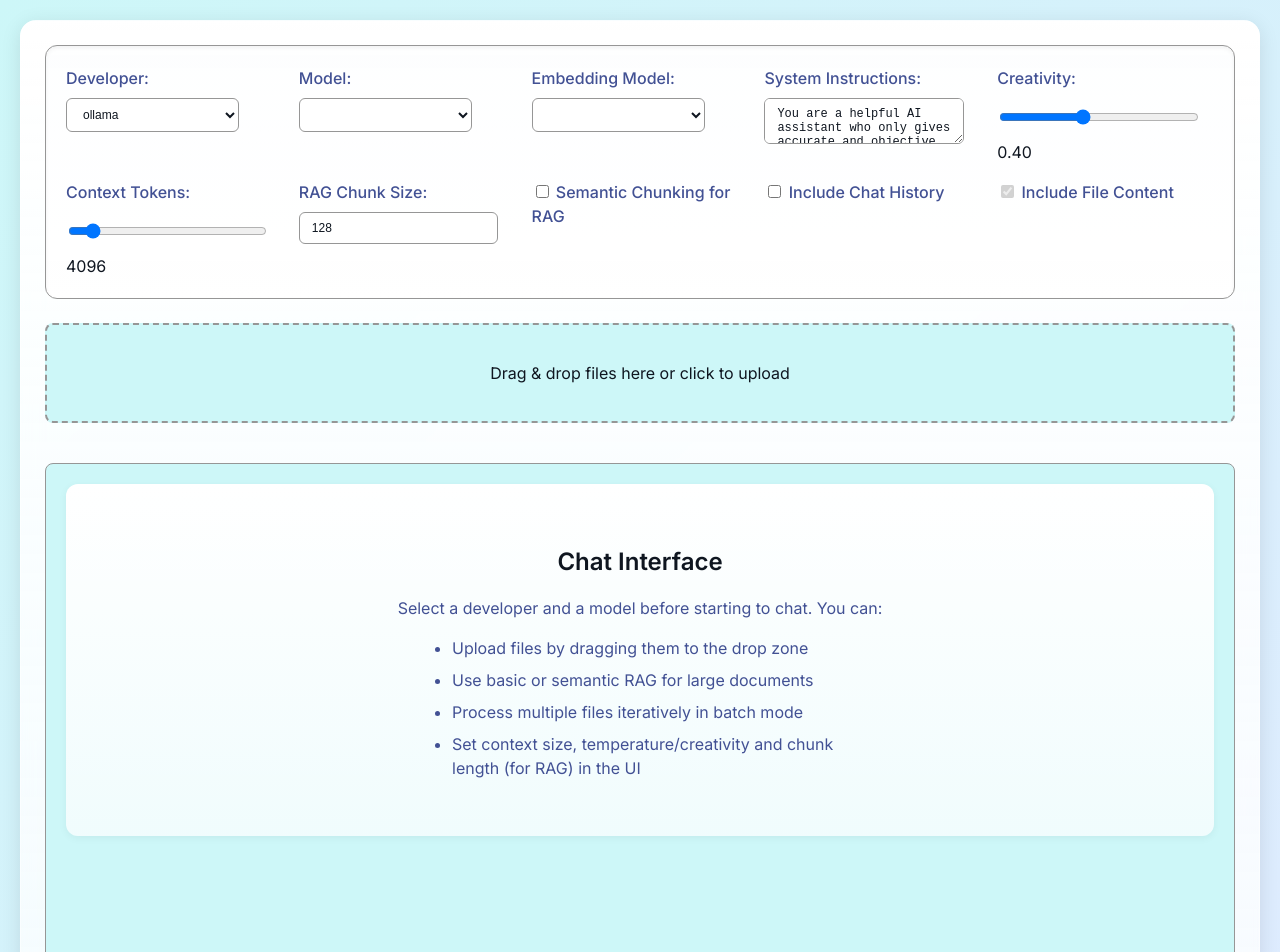
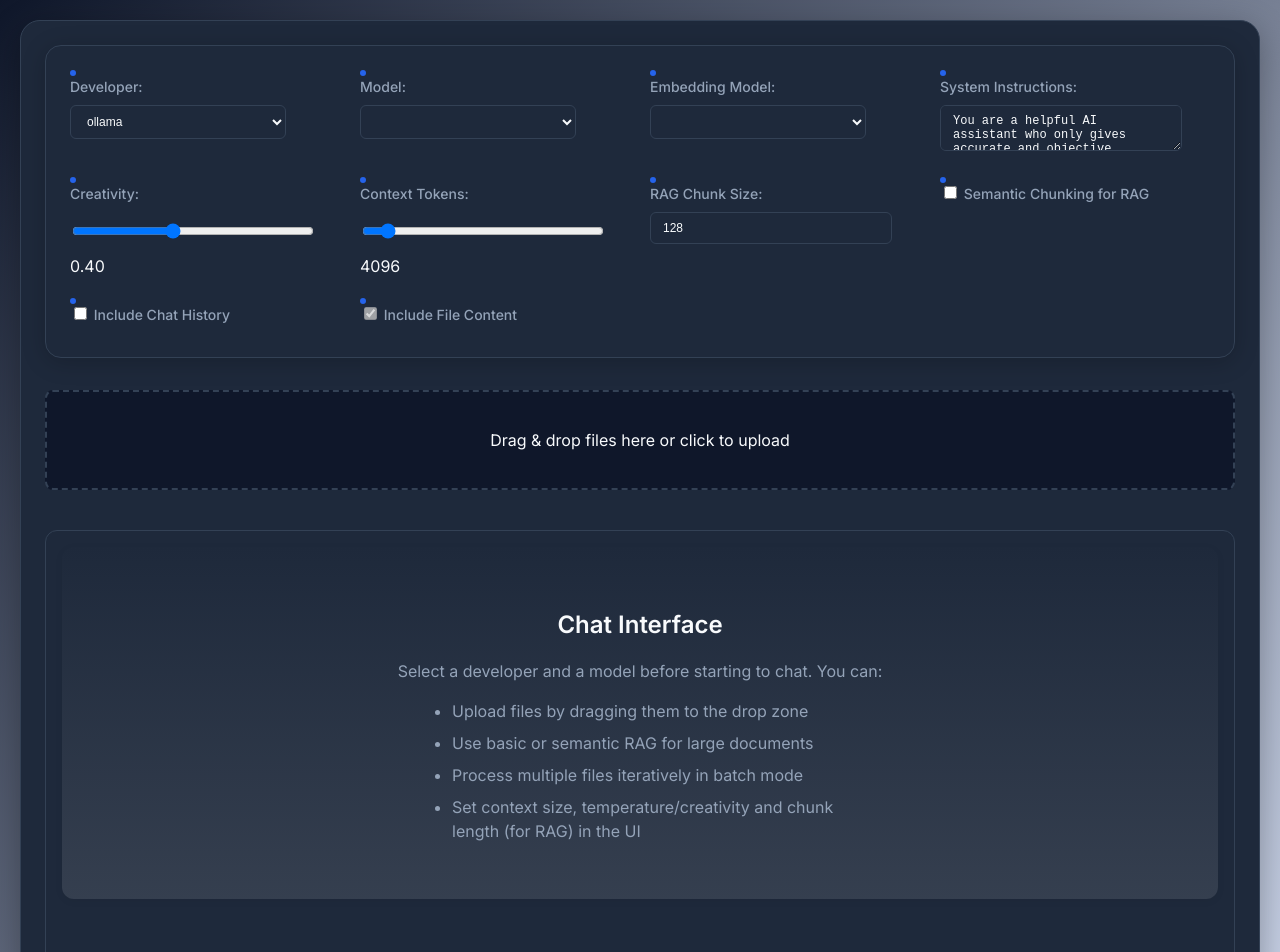
Before and after one commit to micahamd/localllama, a plain HTML site: page frontend/index.html in a window 1280 px wide. Shown: the top 952 px of the page. Drawn offline with nearby package versions, Linux system fonts and the light colour scheme; no server answers.

Commit message:
updated CSS

```diff
--- a/frontend/style.css
+++ b/frontend/style.css
@@ -1,16 +1,16 @@
 :root {
-    --primary-color: #92cad1;
-    --primary-hover: #6fe8ec;
-    --bg-color: #cdf7f8;
-    --card-bg: #ffffff;
-    --border-color: #969696;
-    --text-primary: #0f1620;
-    --text-secondary: #425194;
-    --metallic-light: #fdfeffbd;
-    --metallic-dark: #a0a1a1;
-    --message-user-bg: hwb(0 4% 96%);
-    --message-assistant-bg: #f3de80;
-    --message-assistant-border: #f0ad32;
+    --primary-color: #2563eb;
+    --primary-hover: #1d4ed8;
+    --bg-color: #0f172a;
+    --card-bg: #1e293b;
+    --border-color: #334155;
+    --text-primary: #f8fafc;
+    --text-secondary: #94a3b8;
+    --metallic-light: rgba(255, 255, 255, 0.1);
+    --metallic-dark: #64748b;
+    --message-user-bg: #2563eb;
+    --message-assistant-bg: #334155;
+    --message-assistant-border: #475569;
     --code-bg: #1e293b;
     --code-text: #e2e8f0;
 }
@@ -28,30 +28,54 @@ body {
 .container {
     max-width: 1200px;
     margin: 0 auto;
-    background: linear-gradient(to bottom, var(--card-bg), var(--metallic-light));
-    border-radius: 16px;
-    box-shadow: 0 4px 20px rgba(0, 0, 0, 0.1);
+    background: var(--card-bg);
+    border-radius: 20px;
+    box-shadow: 0 8px 32px rgba(0, 0, 0, 0.3);
     padding: 24px;
-    border: 1px solid rgba(255, 255, 255, 0.5);
-    backdrop-filter: blur(10px);
-    transition: all 0.3s ease;
+    border: 1px solid var(--border-color);
 }
 
-.container:hover {
-    transform: scale(1.005);
-    box-shadow: 0 6px 24px rgba(0, 0, 0, 0.15);
-}
 
 .controls {
     display: grid;
-    grid-template-columns: repeat(auto-fit, minmax(200px, 1fr));
-    gap: 16px;
-    margin-bottom: 24px;
-    padding: 20px;
-    background: linear-gradient(to bottom, var(--metallic-light), var(--card-bg));
-    border-radius: 12px;
+    grid-template-columns: repeat(auto-fit, minmax(240px, 1fr));
+    gap: 20px;
+    margin-bottom: 32px;
+    padding: 24px;
+    background: var(--card-bg);
+    border-radius: 16px;
     border: 1px solid var(--border-color);
-    box-shadow: inset 0 2px 4px rgba(0, 0, 0, 0.05);
+    box-shadow: 0 4px 24px rgba(0, 0, 0, 0.2);
+}
+
+.controls label {
+    font-size: 14px;
+    margin-bottom: 12px;
+    color: var(--text-primary);
+    display: flex;
+    align-items: center;
+    gap: 8px;
+}
+
+.controls label:before {
+    content: '';
+    display: block;
+    width: 6px;
+    height: 6px;
+    background: var(--primary-color);
+    border-radius: 50%;
+}
+
+select, input[type="range"], input[type="number"], textarea {
+    width: 100%;
+    padding: 12px 16px;
+    border-radius: 8px;
+    font-size: 14px;
+    transition: all 0.2s ease;
+}
+
+select:focus, input:focus, textarea:focus {
+    box-shadow: 0 0 0 3px rgba(37, 99, 235, 0.2);
 }
 
 .controls label {
@@ -78,15 +102,30 @@ select:focus, input:focus, textarea:focus {
 }
 
 .chat-display {
-    height: 600px;
-    padding: 20px;
-    margin-bottom: 20px;
+    height: 70vh;
+    padding: 16px;
+    margin-bottom: 24px;
     border: 1px solid var(--border-color);
-    border-radius: 8px;
+    border-radius: 12px;
     overflow-y: auto;
-    background-color: var(--bg-color);
+    background-color: var(--card-bg);
     display: flex;
     flex-direction: column;
+    gap: 12px;
+}
+
+.chat-display::-webkit-scrollbar {
+    width: 8px;
+}
+
+.chat-display::-webkit-scrollbar-track {
+    background: var(--card-bg);
+    border-radius: 4px;
+}
+
+.chat-display::-webkit-scrollbar-thumb {
+    background: var(--border-color);
+    border-radius: 4px;
 }
 
 .chat-welcome {
@@ -207,20 +246,47 @@ button:active::after {
 }
 
 .message.user {
-    background: linear-gradient(145deg, var(--message-user-bg), var(--primary-hover));
+    background: var(--message-user-bg);
     color: white;
     align-self: flex-end;
     margin-left: auto;
-    box-shadow: 0 4px 12px rgba(59, 130, 246, 0.3);
+    border: none;
+    box-shadow: 0 4px 16px rgba(37, 99, 235, 0.3);
     animation: floatUp 0.3s ease forwards;
+    position: relative;
+    overflow: hidden;
+}
+
+.message.user::before {
+    content: '';
+    position: absolute;
+    top: 0;
+    left: 0;
+    right: 0;
+    bottom: 0;
+    background: linear-gradient(135deg, rgba(255,255,255,0.1) 0%, transparent 100%);
+    pointer-events: none;
 }
 
 .message.assistant {
-    background: linear-gradient(145deg, var(--message-assistant-bg), #f8e99b);
+    background: var(--message-assistant-bg);
     border: 1px solid var(--message-assistant-border);
     align-self: flex-start;
-    box-shadow: 0 4px 12px rgba(0, 0, 0, 0.1);
+    box-shadow: 0 4px 16px rgba(0, 0, 0, 0.2);
     animation: floatUp 0.3s ease forwards;
+    position: relative;
+}
+
+.message.assistant::after {
+    content: '';
+    position: absolute;
+    top: -1px;
+    left: -1px;
+    right: -1px;
+    bottom: -1px;
+    border-radius: 12px;
+    border: 1px solid rgba(255,255,255,0.05);
+    pointer-events: none;
 }
 
 @keyframes floatUp {
```
